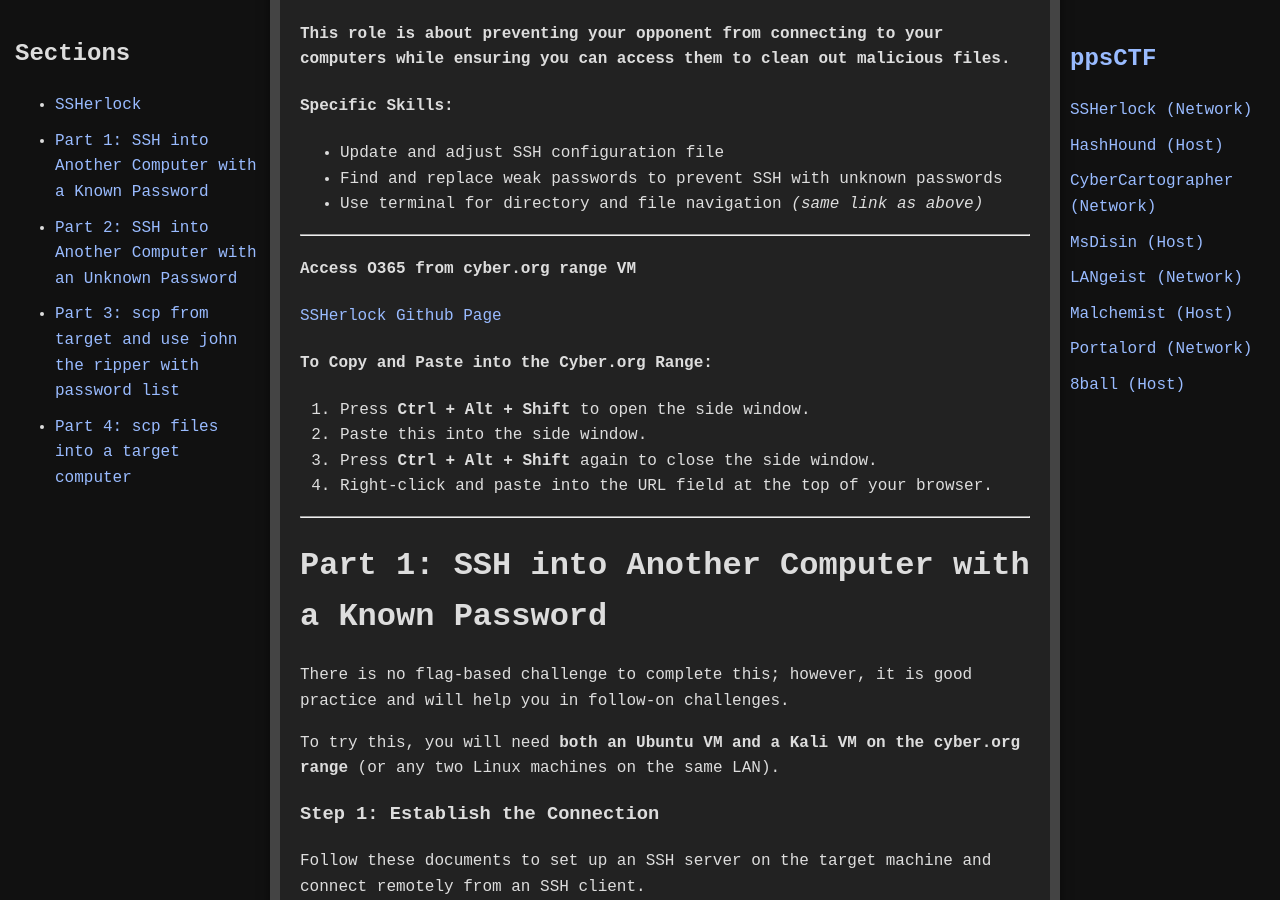
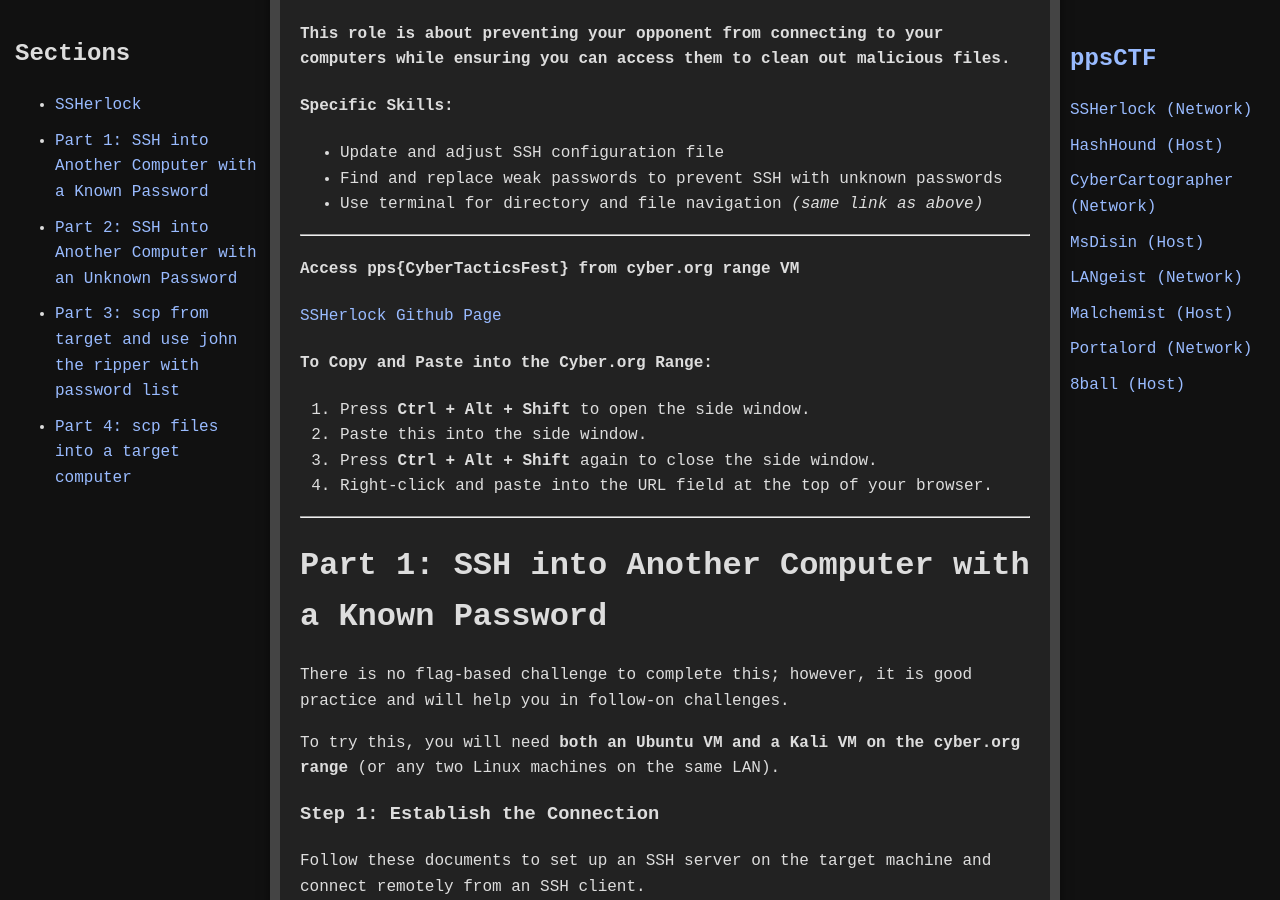
Before and after one commit to jboyce1/ppsCTF, a Jekyll site: the page built from classes/SSHerlock/SSHerlock.md, in a window 1280 px wide and 900 px high, scrolled down 879 px. Built offline with Jekyll 4.4.1, drawn with Linux system fonts in a browser that asks for light colours; some of the changed lines change nothing that is shown.

Commit message:
Update SSHerlock.md

```diff
--- a/classes/SSHerlock/SSHerlock.md
+++ b/classes/SSHerlock/SSHerlock.md
@@ -30,7 +30,7 @@ title: SSHerlock
 
 ---
 
-#### **Access O365 from cyber.org range VM**
+#### **Access pps{CyberTacticsFest} from cyber.org range VM**
 [SSHerlock Github Page](https://jboyce1.github.io/ppsCTF/classes/SSHerlock/SSHerlock)
 
 #### **To Copy and Paste into the Cyber.org Range:**
@@ -49,8 +49,8 @@ To try this, you will need **both an Ubuntu VM and a Kali VM on the cyber.org ra
 
 ### **Step 1: Establish the Connection**
 Follow these documents to set up an SSH server on the target machine and connect remotely from an SSH client.
-📄 **[Setting up SSH Server on Target Machine](./classes/SSHerlock/Setting%20up%20Secure%20Shell%20Server.pdf)**
-📄 **[Remotely Connecting to Remote Machine with SSH Client](./classes/SSHerlock/Setting%20up%20Secure%20Shell%20Client.pdf)**
+📄 **[Setting up SSH Server on Target Machine](./classes/SSHerlock/SettingSecureShellServer.pdf)**
+📄 **[Remotely Connecting to Remote Machine with SSH Client](./classes/SSHerlock/SettingSecureShellClient.pdf)**
 
 
 ### **Step 2: Use the SSH Client (Kali) to Access Your Ubuntu Machine**
@@ -149,7 +149,7 @@ Step 3: To open the Metaspoitconsole run the following command:
 
 In order to complete this challenge, you will need to pull a file from the Ubuntu machine to decipher the flag.
 
-📄 **[Setting up SCP](./classes/SSHerlock/Setting%20up%20Secure%20Copy%20Protocol.pdf)**
+📄 **[Setting up SCP](./classes/SSHerlock/SettingSecureCopyProtocol.pdf)**
 
 **Step 1:** scp the ‘SCPhash.txt’ and the ‘JohnnyPasswordList.txt’ 'from the Teacher Ubuntu Machine to your kali desktop
 **Step 2:** Use john the ripper to crack the hash from the password text file
```
